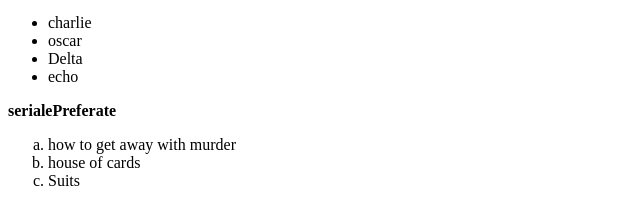
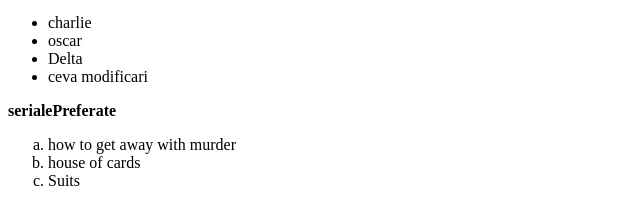
Before and after one commit to BeatriceBucur/Hello-Again, a plain HTML site: page index.html in a window 1280 px wide. Shown: the part 444-653 px from the top of the page, 0-640 px from the left. Drawn offline with Linux system fonts and the light colour scheme.

Commit message:
reinitializare si commit

```diff
--- a/index.html
+++ b/index.html
@@ -22,7 +22,7 @@
         <li>charlie</li>
         <li>oscar</li>
         <li>Delta</li>
-        <li>echo</li>
+        <li>ceva modificari</li>
     </ul>
 
     <p><strong> serialePreferate </strong></p>
```
